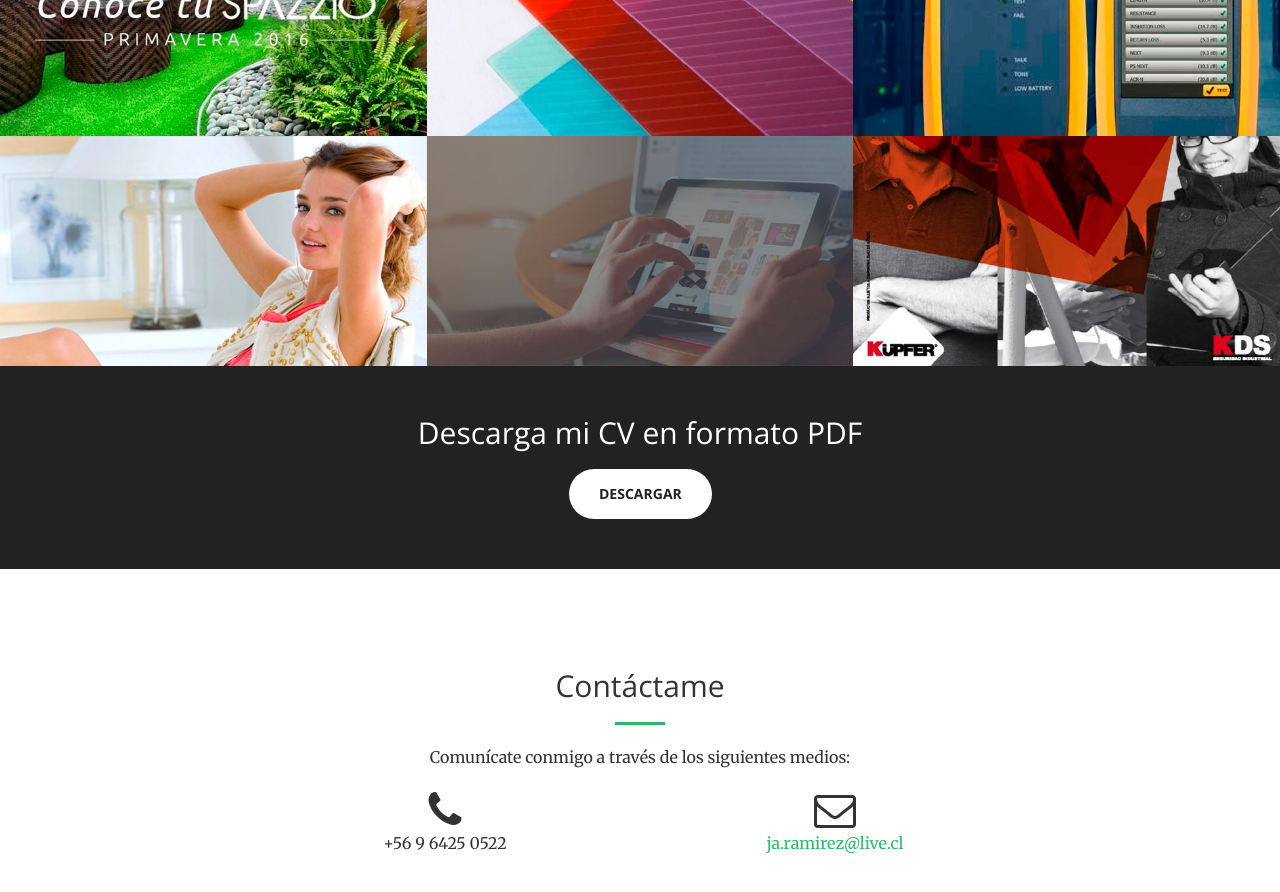
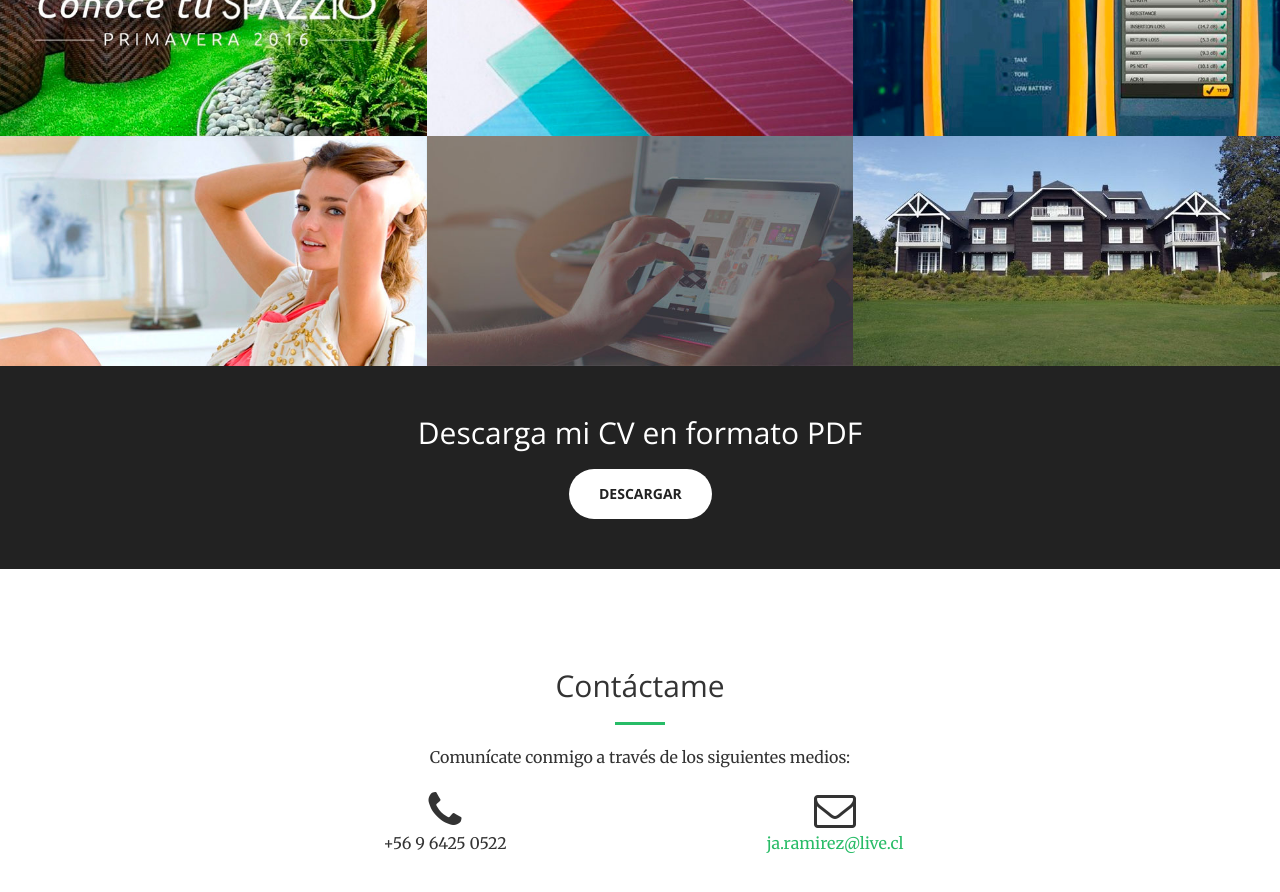
Before and after one commit to javohotel/javohotel.github.io, a website: page index.html in a window 1280 px wide. Shown: the part 2140-3032 px from the top of the page. Drawn offline with nearby package versions, Linux system fonts and the light colour scheme.

Commit message:
cambios en index

```diff
--- a/index.html
+++ b/index.html
@@ -271,7 +271,7 @@
                 </div>
                 <div class="col-lg-4 col-sm-6">
                     <a href="http://www.patagoniavirgin.com/" target="_blank" class="portfolio-box">
-                        <img src="img/portfolio/thumbnails/6.jpg" class="img-responsive" alt="">
+                        <img src="img/portfolio/thumbnails/10.jpg" class="img-responsive" alt="">
                         <div class="portfolio-box-caption">
                             <div class="portfolio-box-caption-content">
                                 <div class="project-category text-faded">
```
